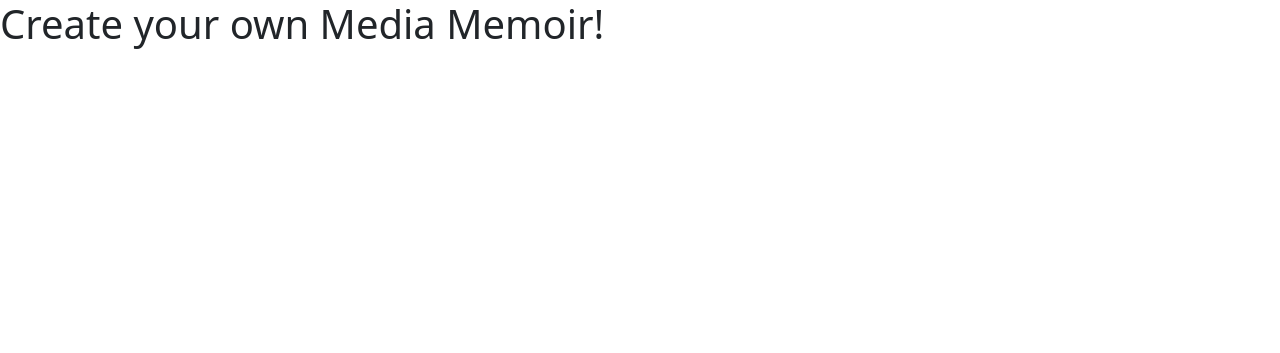
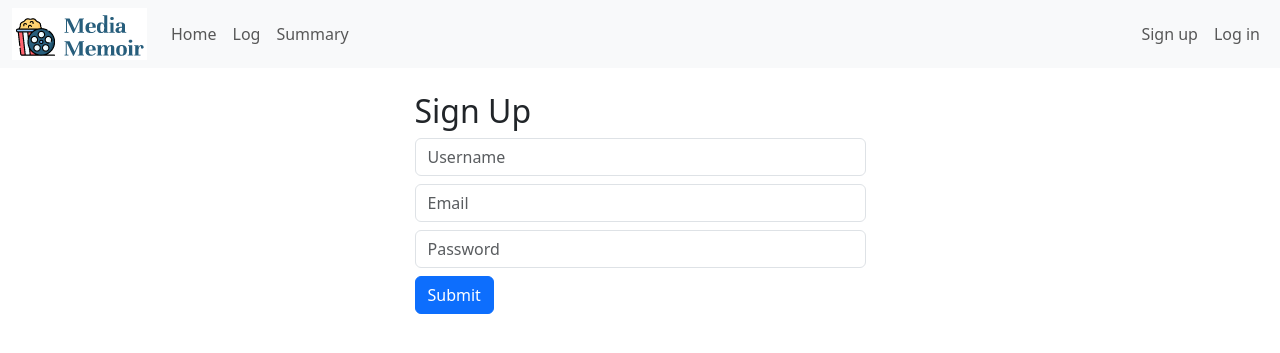
Before and after one commit to etreynolds/capstone-1, a Flask app: page /signup in a window 1280 px wide. Shown: the top 353 px of the page. Run offline with Flask 2, Linux system fonts and the light colour scheme.

Commit message:
update templates

```diff
--- a/app.py
+++ b/app.py
@@ -26,7 +26,11 @@ debug = DebugToolbarExtension(app)
 def homepage():
     """Homepage."""
 
-    return render_template('home.html')
+    if g.user:
+        return render_template('home.html')
+
+    else:
+        return redirect('/signup')
 
 ##############################################################################
 # User signup/login/logout
@@ -69,9 +73,9 @@ def signup():
     if form.validate_on_submit():
         try:
             user = User.signup(
+                email=form.email.data,
                 username=form.username.data,
-                password=form.password.data,
-                email=form.email.data
+                password=form.password.data
             )
             db.session.commit()
 
@@ -97,7 +101,7 @@ def login():
         user = User.authenticate(form.username.data, form.password.data)
 
         if user:
-            do_login()
+            do_login(user)
             flash(f"Hello, {user.username}!", "success")
             return redirect("/")
 
--- a/forms.py
+++ b/forms.py
@@ -15,4 +15,10 @@ class LoginForm(FlaskForm):
     """Login form."""
 
     username = StringField('Username', validators=[DataRequired()])
-    password = StringField('Password', validators=[Length(min=6)])
+    password = PasswordField('Password', validators=[Length(min=6)])
+
+
+class LogActivityForm(FlaskForm):
+    """Log activity form."""
+
+    movie = StringField('Movie', validators=[DataRequired()])
--- a/templates/base.html
+++ b/templates/base.html
@@ -12,8 +12,58 @@
     <!-- <link rel="stylesheet" href="/static/bootstrap.css"> -->
 </head>
 
-<body>
-    <h1>Create your own Media Memoir!</h1>
+<body class="{% block body_class %}{% endblock %}">
+    <nav class="navbar navbar-expand-lg navbar-light bg-light">
+        <div class="container-fluid">
+            <div class="navbar-header">
+                <a href="/" class="navbar-brand">
+                    <img src="/static/images/logo.png" alt="logo">
+                    <span></span>
+                </a>
+            </div>
+            <button class="navbar-toggler" type="button" data-toggle="collapse" data-target="#navbarNav"
+                aria-controls="navbarNav" aria-expanded="false" aria-label="Toggle navigation">
+                <span class="navbar-toggler-icon"></span>
+            </button>
+
+            <div class="collapse navbar-collapse" id="navbarText">
+                <ul class="navbar-nav">
+                    <li class="nav-item active">
+                        <a class="nav-link" href="/">Home</a>
+                    </li>
+                    <li class="nav-item">
+                        <a class="nav-link" href="#">Log</a>
+                    </li>
+                    <li class="nav-item">
+                        <a class="nav-link" href="#">Summary</a>
+                    </li>
+                </ul>
+            </div>
+
+            <ul class="nav navbar-nav navbar-right">
+                {% if not g.user %}
+                <li class="nav-item"><a class="nav-link" href="/signup">Sign up</a></li>
+                <li class="nav-item"><a class="nav-link" href="/login">Log in</a></li>
+                {% else %}
+                <li>
+                    <a class="nav-link" href="/users/{{ g.user.id }}">{{ g.user.username }}</a>
+                </li>
+                <a class="btn btn-outline-secondary" href="/logout">Log Out</a></li>
+                {% endif %}
+            </ul>
+
+        </div>
+    </nav>
+    <!-- <h1>Create your own Media Memoir!</h1> -->
+    <div class="container">
+        {% for category, message in get_flashed_messages(with_categories=True) %}
+        <div class="alert alert-{{ category }}">{{ message }}</div>
+        {% endfor %}
+
+        {% block content %}
+        {% endblock %}
+
+    </div>
 </body>
 
 </html>
--- a/templates/signup.html
+++ b/templates/signup.html
@@ -2,5 +2,22 @@
 
 {% block content %}
 
+<div class="row justify-content-md-center">
+    <div class="col-md-7 col-lg-5 m-4">
+        <h2 class="join-message">Sign Up</h2>
+        <form method="POST" id="user_form">
+            {{ form.hidden_tag() }}
+
+            {% for field in form if field.widget.input_type != 'hidden' %}
+            {% for error in field.errors %}
+            <span class="text-danger">{{ error }}</span>
+            {% endfor %}
+            {{ field(placeholder=field.label.text, class="form-control mt-2") }}
+            {% endfor %}
+
+            <button class="btn btn-primary btn-block mt-2">Submit</button>
+        </form>
+    </div>
+</div>
 
 {% endblock %}
```
Also changed, not shown: templates/login.html (+23 -0 lines), static/images/logo.png (added), 1 other file.
